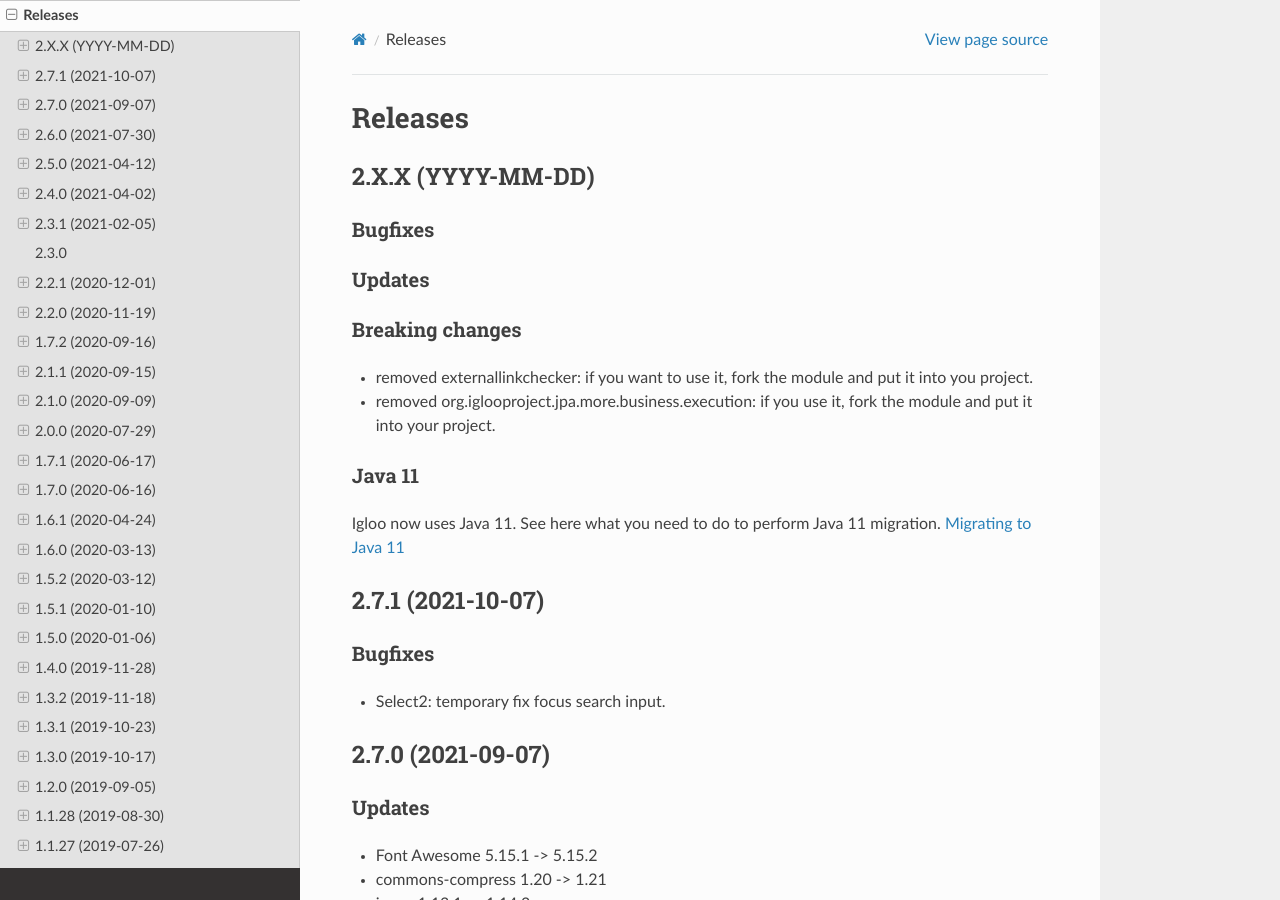
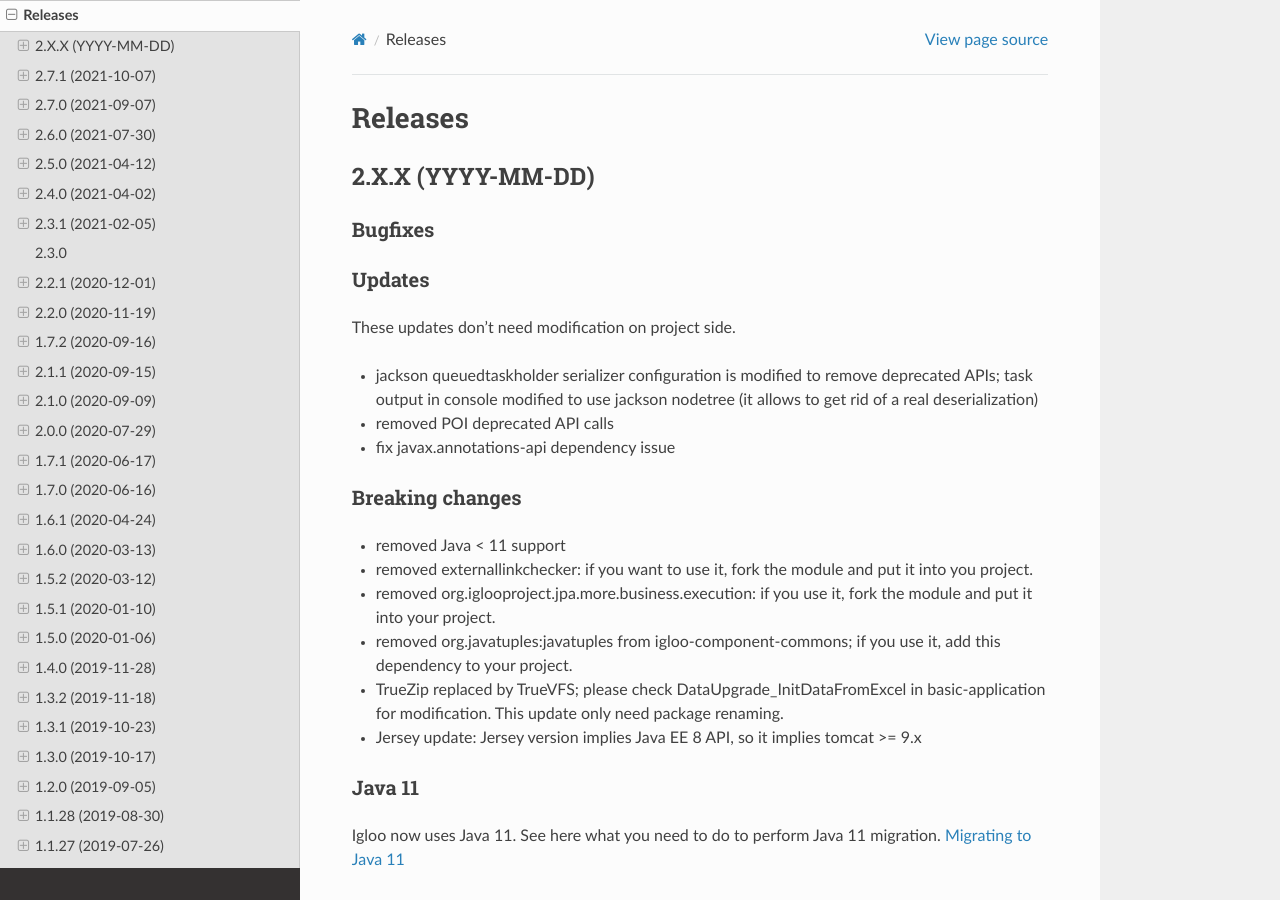
Before and after one commit to igloo-project/igloo-doc, a Sphinx documentation site: the page built from source/release-notes/releases.rst, in a window 1280 px wide and 900 px high. Built offline with Sphinx 7.4.7 and the Read the Docs theme 2.0.0, drawn with Linux system fonts in a browser that asks for light colours.

Commit message:
updated changelog for 3.0 future release

```diff
--- a/source/release-notes/releases.rst
+++ b/source/release-notes/releases.rst
@@ -13,13 +13,27 @@ Bugfixes
 Updates
 *******
 
-Breaking changes
-****************
-
+These updates don't need modification on project side.
+
+* jackson queuedtaskholder serializer configuration is modified to remove
+  deprecated APIs; task output in console modified to use jackson nodetree
+  (it allows to get rid of a real deserialization)
+* removed POI deprecated API calls
+* fix javax.annotations-api dependency issue
+
+Breaking changes
+****************
+
+* removed Java < 11 support
 * removed externallinkchecker: if you want to use it, fork the module and
   put it into you project.
 * removed org.iglooproject.jpa.more.business.execution: if you use it, fork
   the module and put it into your project.
+* removed org.javatuples:javatuples from igloo-component-commons; if you use
+  it, add this dependency to your project.
+* TrueZip replaced by TrueVFS; please check DataUpgrade_InitDataFromExcel in
+  basic-application for modification. This update only need package renaming.
+* Jersey update: Jersey version implies Java EE 8 API, so it implies tomcat >= 9.x
 
 Java 11
 *******
```
